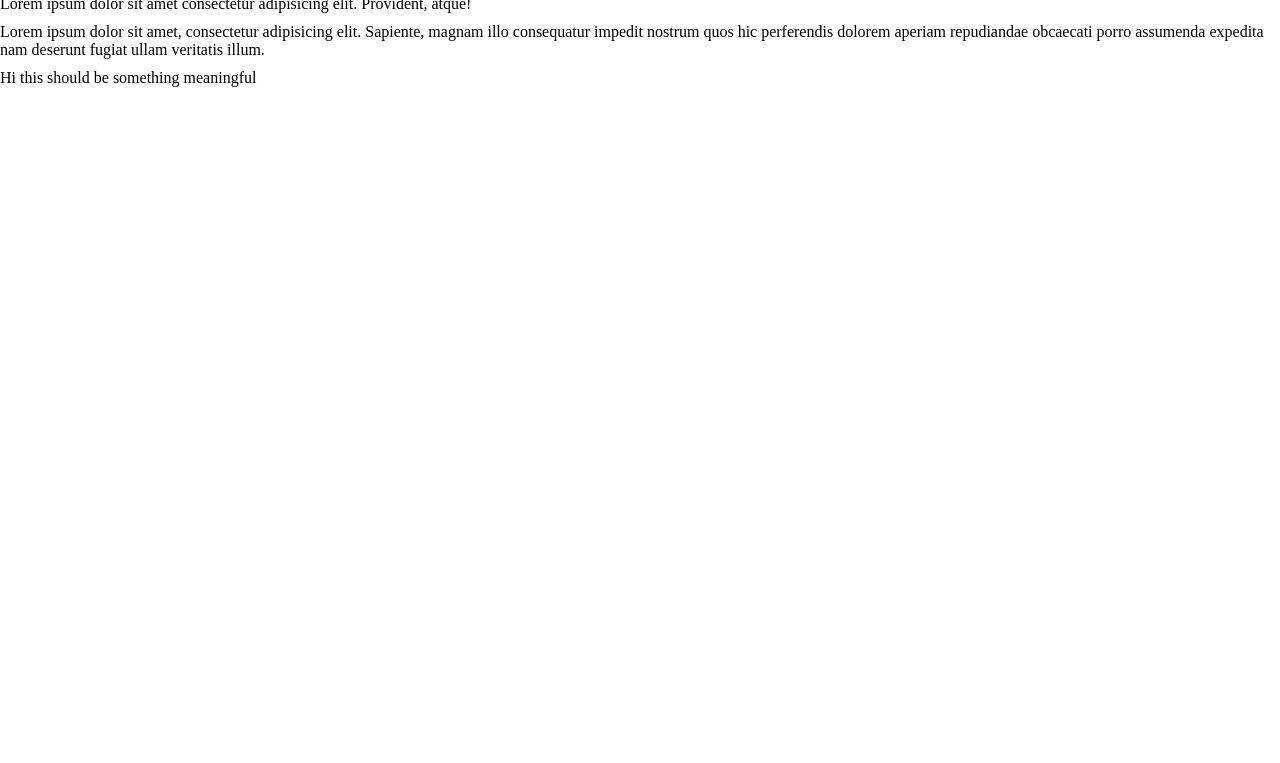
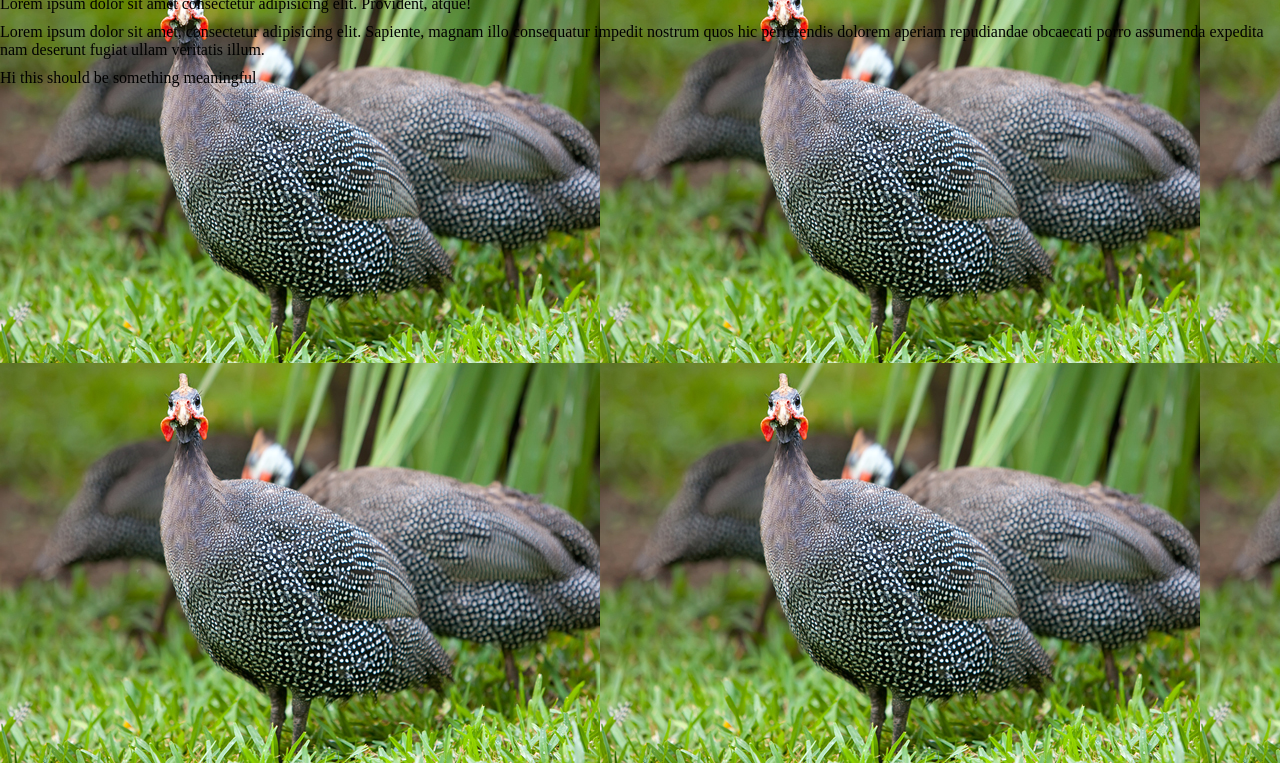
Before and after one commit to codevbase/simple-demo-website, a plain HTML site: page index.html in a window 1280 px wide. Shown: the part 37-800 px from the top of the page. Drawn offline with Linux system fonts and the light colour scheme; the site is published under a folder, as on GitHub Pages, so addresses that start at the root find nothing.

Commit message:
backgound imaged fixed

```diff
--- a/styles/index.css
+++ b/styles/index.css
@@ -7,5 +7,5 @@ p{
 }
 
 body{
-    background-image: url("/images/titir.jpg");
+    background-image: url("../images/titir.jpg");
 }
```
